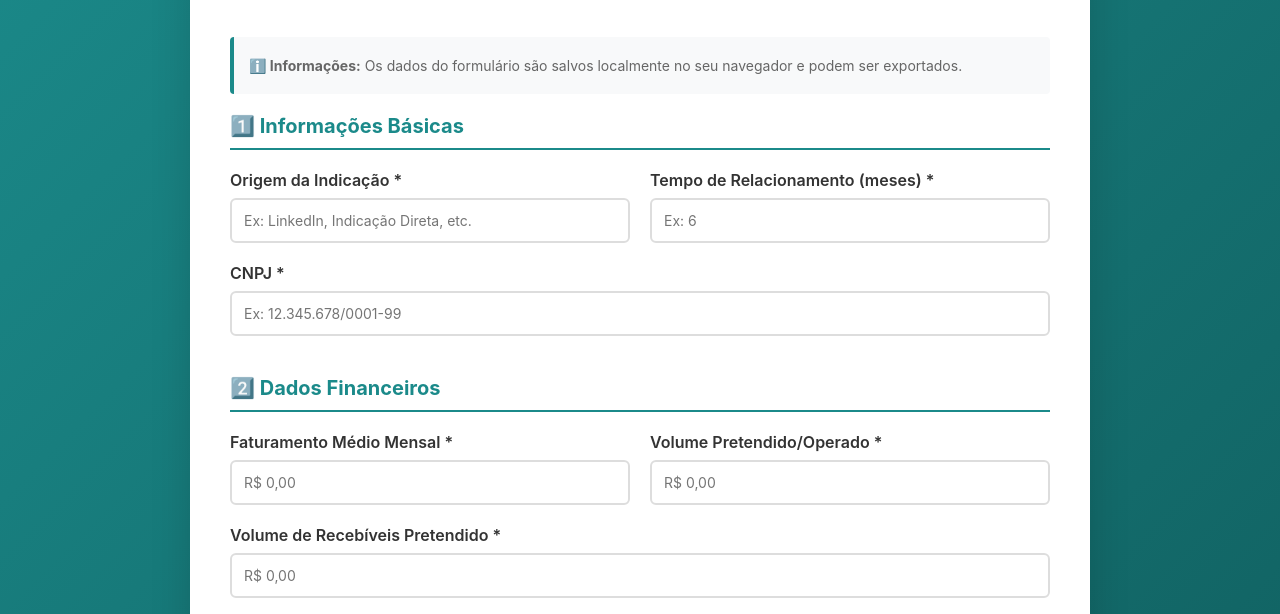
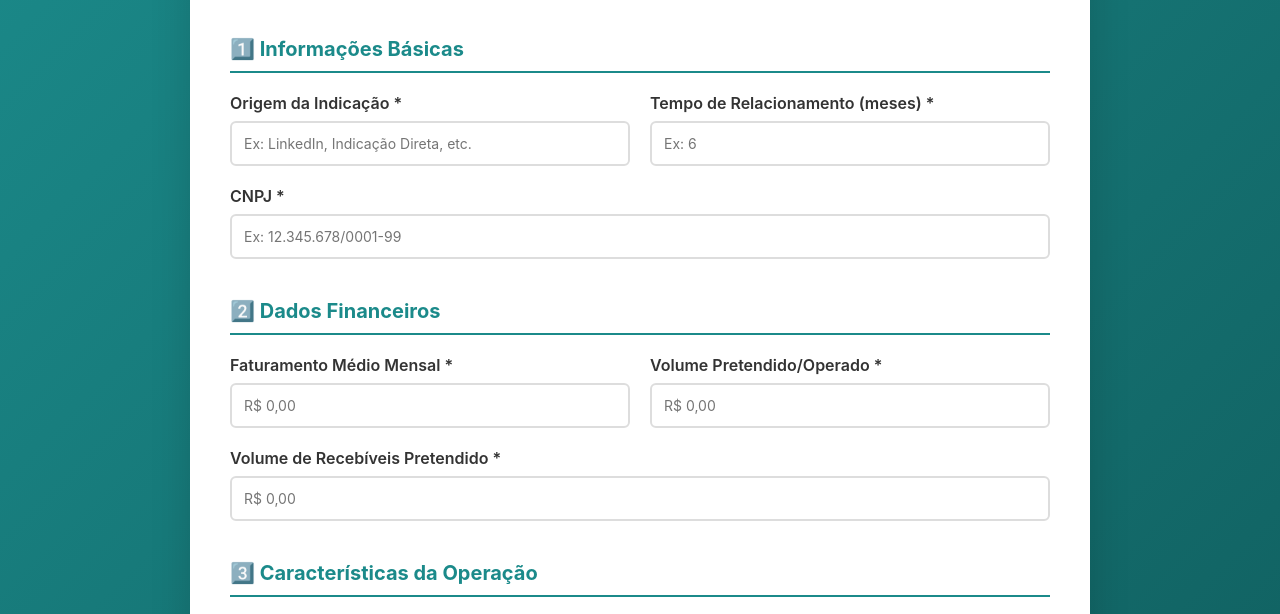
Before and after one commit to Wagres123/preanalise-ventura-fidc, a website: page index.html in a window 1280 px wide. Shown: the part 172-786 px from the top of the page. Drawn offline with Linux system fonts and the light colour scheme.

Commit message:
Remove info box from index.html
Removed the info box about local data saving.

```diff
--- a/index.html
+++ b/index.html
@@ -202,9 +202,7 @@
                 ❌ Erro ao processar o formulário. Verifique os dados e tente novamente.
             </div>
 
-            <div class="info-box">
-                <p><strong>ℹ️ Informações:</strong> Os dados do formulário são salvos localmente no seu navegador e podem ser exportados.</p>
-            </div>
+
 
             <form id="formAnalise">
                 <!-- SEÇÃO 1: INFORMAÇÕES BÁSICAS -->
```
